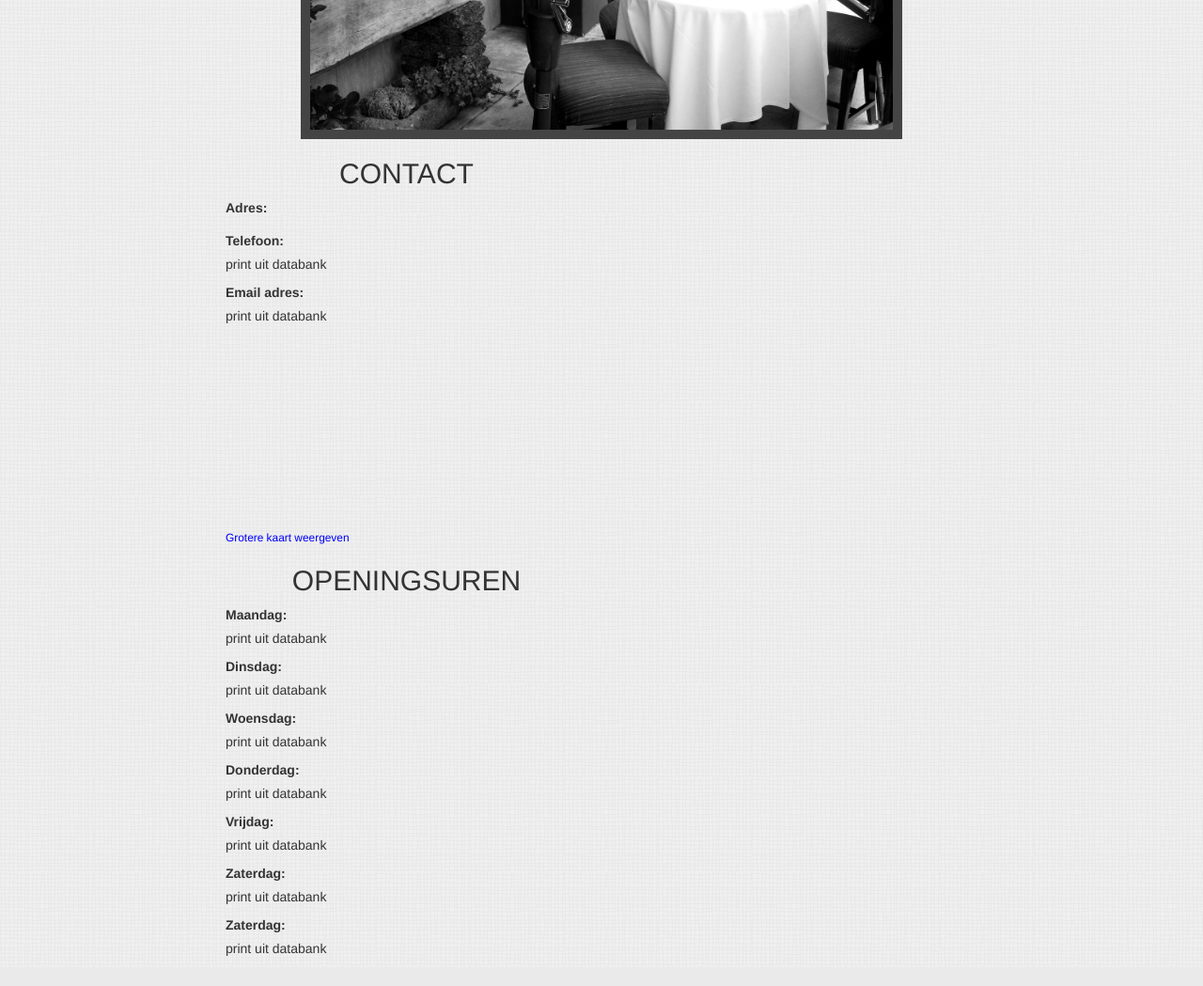
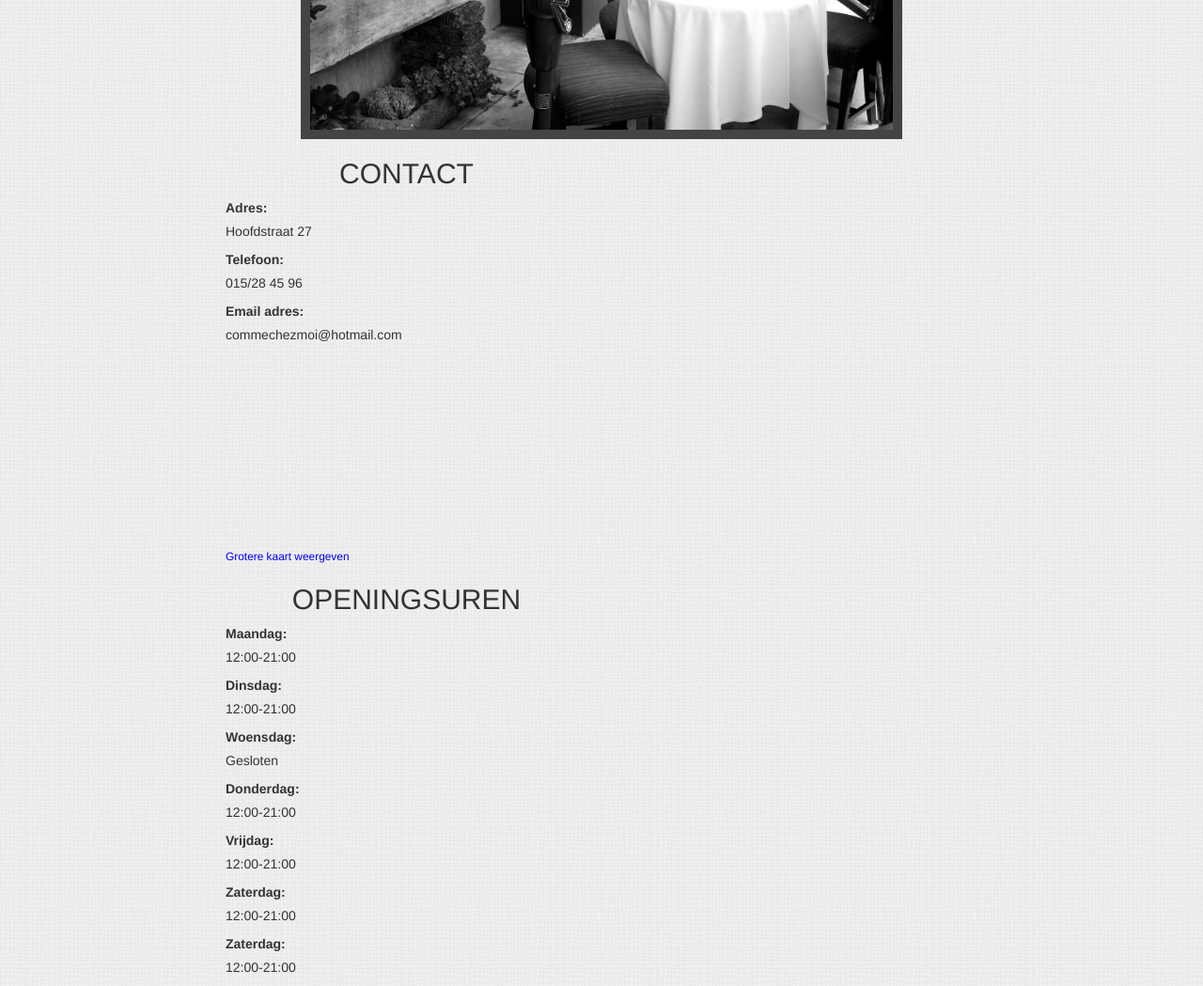
Before and after one commit to GlennVanHaute/PHPGroep14, a PHP site: page / in a window 1280 px wide. Shown: the part 1273-2322 px from the top of the page at 94% size. Before the commit the page ends 2290 px from the top, so only its background shows below. Run offline with PHP 8.4, Linux system fonts and the light colour scheme; some libraries are stand-ins or nearby versions; grey boxes are pictures that could not be loaded.

Commit message:
index aanpassing

```diff
--- a/index.php
+++ b/index.php
@@ -36,11 +36,11 @@
 		<section id="contact">
 			<h2>CONTACT</h2>
 			<label>Adres:</label>
-			<p></p>
+			<p>Hoofdstraat 27</p>
 			<label>Telefoon:</label>
-			<p>print uit databank</p>
+			<p>015/28 45 96</p>
 			<label>Email adres:</label>
-			<p>print uit databank</p>
+			<p>commechezmoi@hotmail.com</p>
 			<iframe width="50%" height="200" frameborder="0" scrolling="no" marginheight="0" marginwidth="0" src="https://www.google.com/maps?f=q&amp;source=s_q&amp;hl=nl&amp;geocode=&amp;q=Oude+Koornmarkt+2,+Antwerpen,+Belgi%C3%AB&amp;aq=&amp;sll=51.219998,4.400219&amp;sspn=0.007862,0.018153&amp;ie=UTF8&amp;hq=&amp;hnear=Oude+Koornmarkt+2,+Antwerpen+2000+Antwerpen,+Belgi%C3%AB&amp;ll=51.220002,4.400218&amp;spn=0.007862,0.018153&amp;t=m&amp;z=14&amp;output=embed"></iframe><br /><small><a href="https://www.google.com/maps?f=q&amp;source=embed&amp;hl=nl&amp;geocode=&amp;q=Oude+Koornmarkt+2,+Antwerpen,+Belgi%C3%AB&amp;aq=&amp;sll=51.219998,4.400219&amp;sspn=0.007862,0.018153&amp;ie=UTF8&amp;hq=&amp;hnear=Oude+Koornmarkt+2,+Antwerpen+2000+Antwerpen,+Belgi%C3%AB&amp;ll=51.220002,4.400218&amp;spn=0.007862,0.018153&amp;t=m&amp;z=14" style="color:#0000FF;text-align:left">Grotere kaart weergeven</a></small>
 
 		</section>
@@ -51,19 +51,19 @@
 	<section id="Openingsuren">
 		<h2>OPENINGSUREN</h2>
 		<label>Maandag:</label>
-		<p>print uit databank</p>
+		<p>12:00-21:00</p>
 		<label>Dinsdag:</label>
-		<p>print uit databank</p>
+		<p>12:00-21:00</p>
 		<label>Woensdag:</label>
-		<p>print uit databank</p>
+		<p>Gesloten</p>
 		<label>Donderdag:</label>
-		<p>print uit databank</p>
+		<p>12:00-21:00</p>
 		<label>Vrijdag:</label>
-		<p>print uit databank</p>
+		<p>12:00-21:00</p>
 		<label>Zaterdag:</label>
-		<p>print uit databank</p>
+		<p>12:00-21:00</p>
 		<label>Zaterdag:</label>
-		<p>print uit databank</p>
+		<p>12:00-21:00</p>
 
 	</section>
 </section>
```
